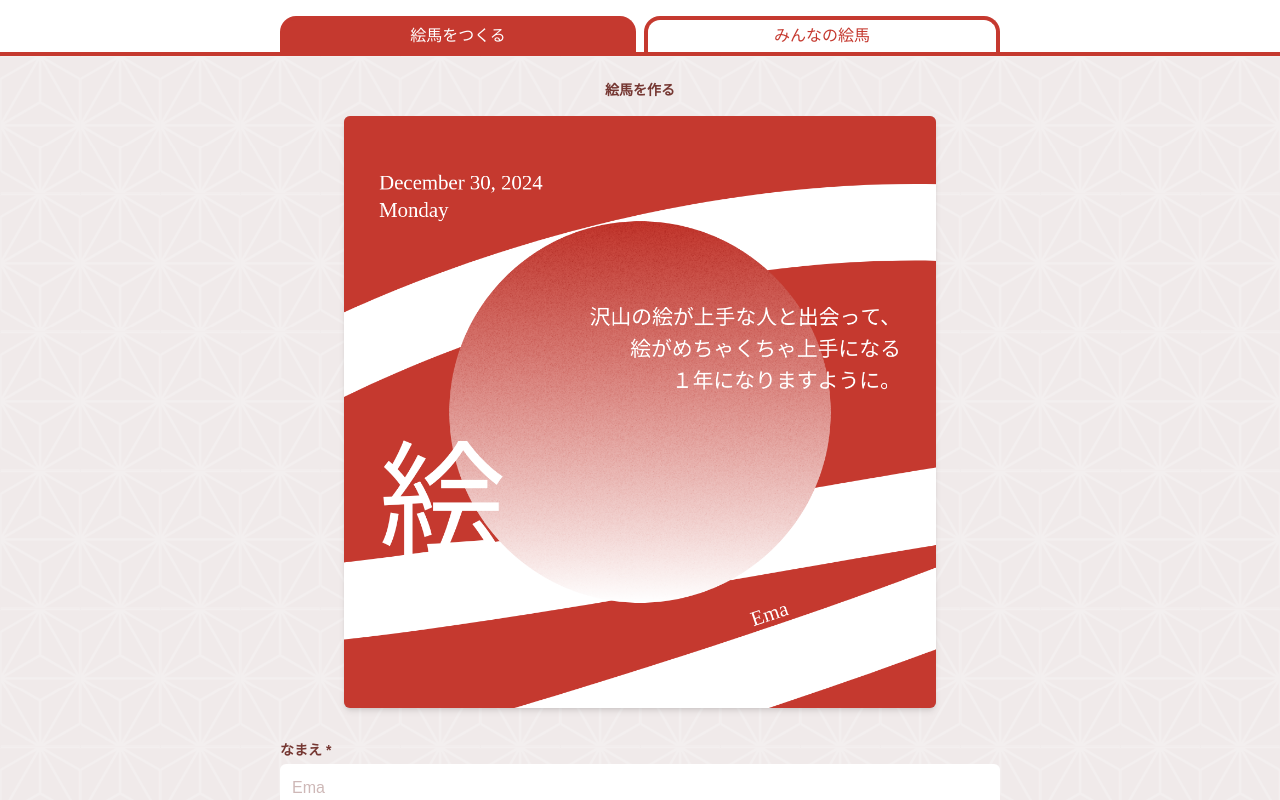
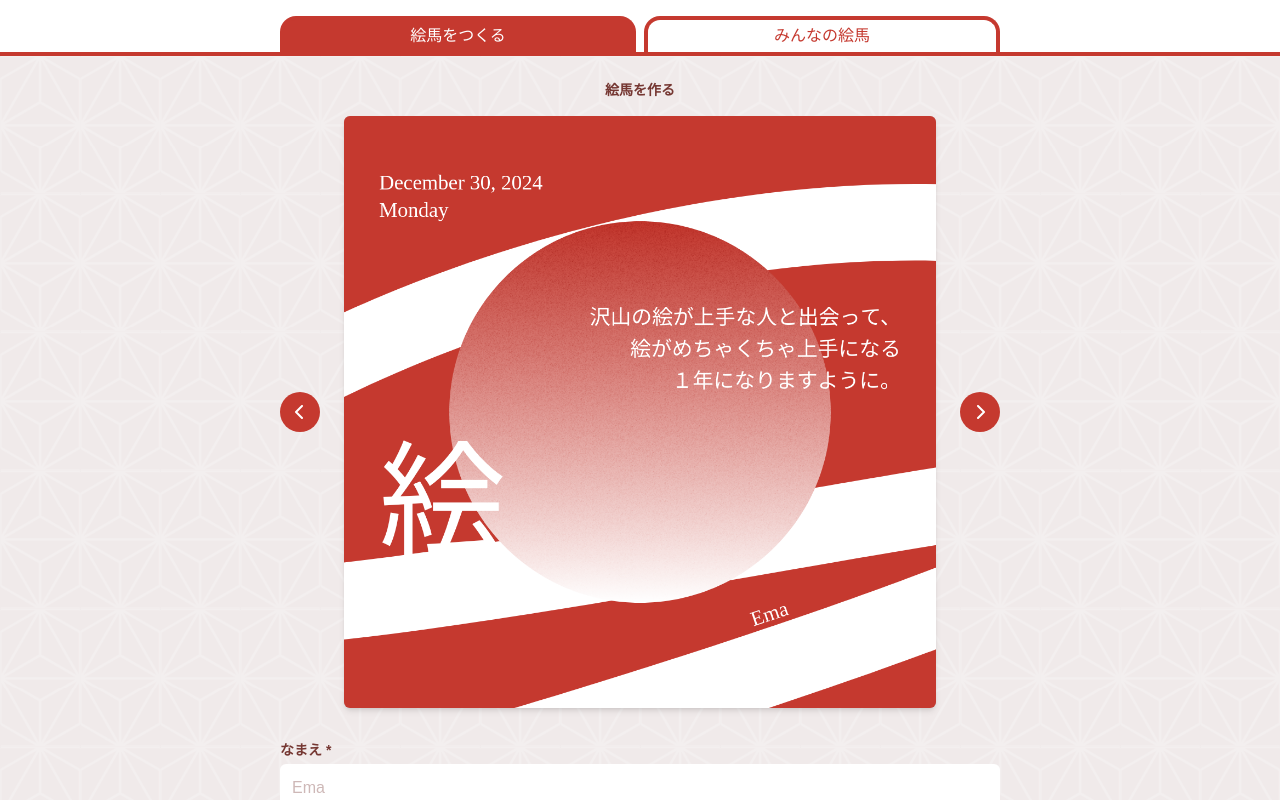
Before and after one commit to Chige12/ema, a Next.js app: page / in a window 1280 px wide. Shown: the top 800 px of the page. Built offline with nearby package versions, Linux system fonts and the light colour scheme; no server answers; a web font is replaced by a local one.

Commit message:
✨ add switcher with IconButton component

```diff
--- /dev/null
+++ b/src/components/IconButton.tsx
@@ -0,0 +1,20 @@
+import React from 'react';
+
+type Props = {
+  children: React.ReactNode;
+  onClick: (e: React.MouseEvent<HTMLButtonElement, MouseEvent>) => void;
+};
+
+const IconButton = ({ children, onClick }: Props) => {
+  return (
+    <button
+      onClick={onClick}
+      className="border-gray-300 w-full h-full rounded-full bg-primary-500 flex items-center justify-center filter active:brightness-110"
+    >
+      {children}
+    </button>
+  );
+};
+
+const MemoizedIconButton = React.memo(IconButton);
+export { MemoizedIconButton as IconButton };
--- a/src/components/Preview/Preview.tsx
+++ b/src/components/Preview/Preview.tsx
@@ -1,6 +1,7 @@
 import React, { RefObject } from 'react';
 import { EMA_DESIGNS, EmaDesignIds } from '@/types/ema';
 import { PreviewStripes } from './PreviewStripes/PreviewStripes';
+import { DIRECTION, Switcher } from './Switcher/Switcher';
 
 type Props = {
   name: string;
@@ -23,7 +24,7 @@ const Preview = ({ name, comment, kanji, designId, canvasRef }: Props) => {
   };
 
   return (
-    <div className="flex justify-center items-center mx-16">
+    <div className="relative flex justify-center items-center px-16">
       {renderPreview()}
       <canvas
         ref={canvasRef}
@@ -32,6 +33,14 @@ const Preview = ({ name, comment, kanji, designId, canvasRef }: Props) => {
         height="1080"
         className="max-w-full h-auto rounded-md shadow-md bg-primary-300"
       ></canvas>
+      <Switcher
+        onClick={() => console.log('switch')}
+        direction={DIRECTION.LEFT}
+      />
+      <Switcher
+        onClick={() => console.log('switch')}
+        direction={DIRECTION.RIGHT}
+      />
     </div>
   );
 };
--- /dev/null
+++ b/src/components/Preview/Switcher/Switcher.tsx
@@ -0,0 +1,42 @@
+import React from 'react';
+import { IconButton } from '@/components/IconButton';
+
+export const DIRECTION = {
+  LEFT: 'left',
+  RIGHT: 'right',
+} as const;
+
+export type Direction = (typeof DIRECTION)[keyof typeof DIRECTION];
+
+type Props = {
+  direction: Direction;
+  onClick: (e: React.MouseEvent<HTMLButtonElement, MouseEvent>) => void;
+};
+
+const Switcher = ({ direction, onClick }: Props) => {
+  const side = direction === DIRECTION.LEFT ? 'left-0 rotate-180' : 'right-0';
+  return (
+    <div className={`absolute top-0 bottom-0 ${side} my-auto w-10 h-10`}>
+      <IconButton onClick={onClick}>
+        <svg
+          width="10"
+          height="14"
+          viewBox="0 0 10 14"
+          fill="none"
+          xmlns="http://www.w3.org/2000/svg"
+        >
+          <path
+            d="M3 1L9 7L3 13"
+            stroke="white"
+            strokeWidth="2"
+            strokeLinecap="round"
+            strokeLinejoin="round"
+          />
+        </svg>
+      </IconButton>
+    </div>
+  );
+};
+
+const MemoizedSwitcher = React.memo(Switcher);
+export { MemoizedSwitcher as Switcher };
--- a/src/components/Results.tsx
+++ b/src/components/Results.tsx
@@ -1,4 +1,5 @@
 import React, { useCallback } from 'react';
+import { IconButton } from './IconButton';
 
 type Props = {
   name: string;
@@ -97,10 +98,8 @@ const Results = ({ name, comment, savedImage, setSavedImage }: Props) => {
             className="bg-transparent w-full h-full"
             style={{ height: 'calc(100vh + 1px)' }}
           >
-            <button
-              onClick={() => setSavedImage(null)}
-              className="fixed top-4 right-4 border-gray-300 rounded-full p-4 bg-primary-500"
-            >
+            <div className="fixed top-4 right-4 w-12 h-12">
+              <IconButton onClick={() => setSavedImage(null)}>
                 <svg
                   width="14"
                   height="14"
@@ -116,7 +115,8 @@ const Results = ({ name, comment, savedImage, setSavedImage }: Props) => {
                     strokeLinejoin="round"
                   />
                 </svg>
-            </button>
+              </IconButton>
+            </div>
             <div className="max-w-3xl mx-auto p-6 text-center">
               <p className="my-16 font-bold text-primary-500">
                 あなたの願いが叶いますように ✧₊˚
```
Lines whose indentation alone changed are shown as unchanged.
